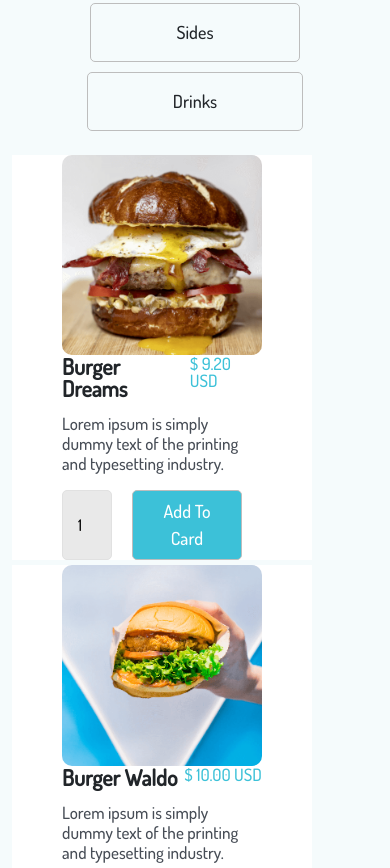
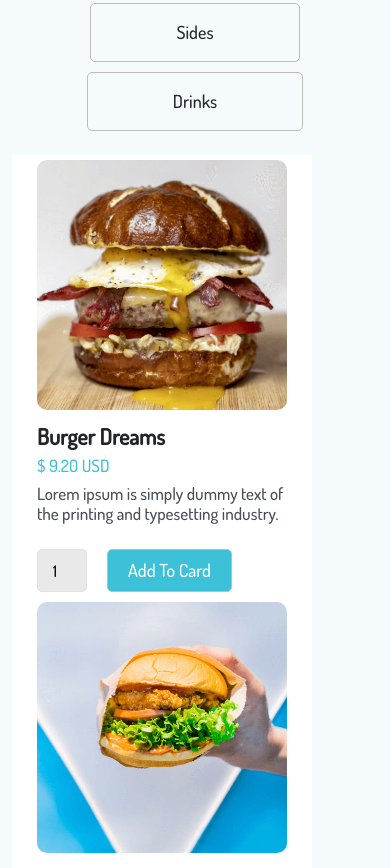
Before and after one commit to elshangurbanow/Food, a plain HTML site: page index.html in a window 390 px wide. Shown: the part 5468-6336 px from the top of the page. Drawn offline with nearby package versions, Linux system fonts and the light colour scheme.

Commit message:
responsiv

```diff
--- a/_browse.sass
+++ b/_browse.sass
@@ -94,13 +94,22 @@
             flex-direction: column
         .box
             width: 300px
-            padding: 0 0
+            padding: 5px
+            margin: 0 0 0 0
             .imgbox
-                width: 200px
+                width: 250px
             .textbox
-                width: 200px
-                padding: 0 0
-                margin: 0 0
+                width: 250px
+                padding: 0 0 0 0
+                margin: 0 0 0 0
+                .minibox
+                    flex-direction: column
+                    h2
+                        margin: 15px 0 10px 0
+                p
+                    margin: 10px 0 25px 0
+                    .btn
+
     @media screen and ( max-width: 375px )
         .textbox
             width: 260px
--- a/index.html
+++ b/index.html
@@ -170,7 +170,7 @@
                         </div>
                     </div>
                 </div>
-                <div class="row">
+                <div class="row display justify-content-center">
                     <div class="col-xl-6 col-lg-12 col-sm-6 col-md-12">
                         <div class="box d-flex align-items-center iphone">
                             <div class="imgbox">
```
Also changed, not shown: style.css, 1 other file.
